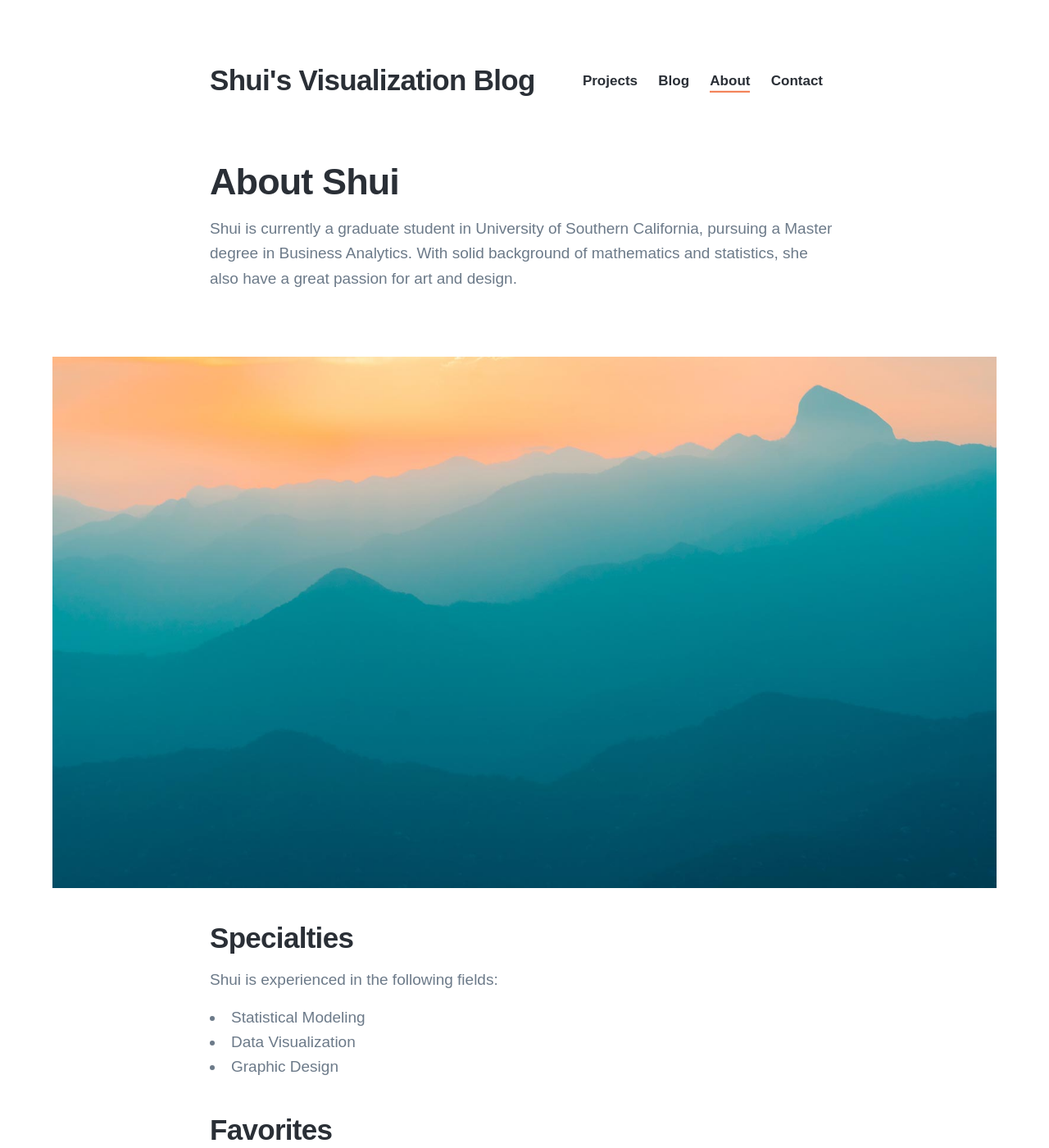
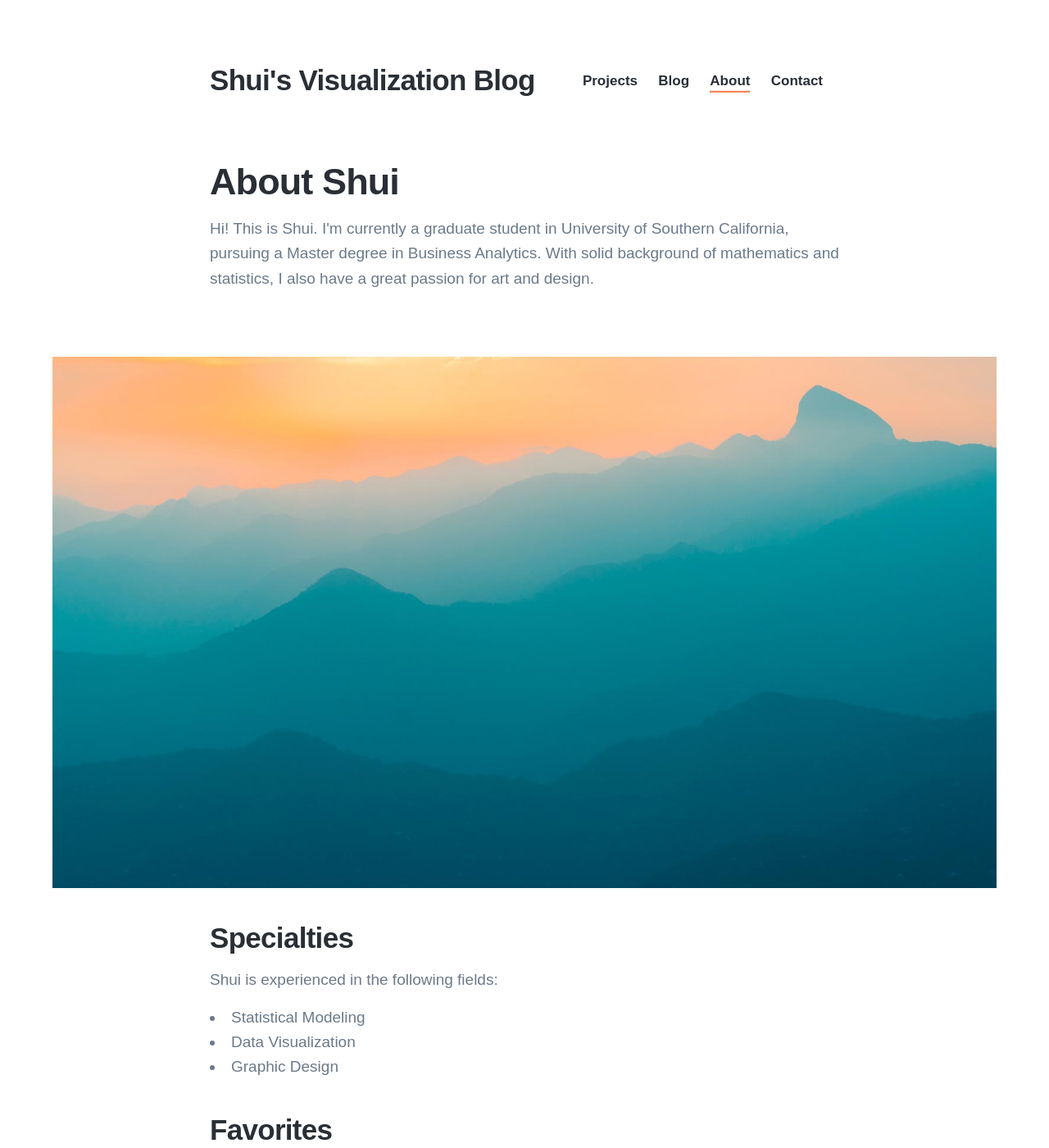
Before and after one commit to Shui-Yu/shui-yu.github.io, a Jekyll site: the page built from _pages/about.md, in a window 1280 px wide and 1400 px high. Shown: the whole window at 82% size. Built offline with Jekyll 4.4.1, drawn with Linux system fonts in a browser that asks for light colours; nearby versions of some CDN libraries; some web fonts are replaced; some of the changed text lies outside the part shown.

Commit message:
Update about.md

```diff
--- a/_pages/about.md
+++ b/_pages/about.md
@@ -1,6 +1,6 @@
 ---
 title: About Shui
-subtitle: Shui is currently a graduate student in University of Southern California, pursuing a Master degree in Business Analytics. With solid background of mathematics and statistics, she also have a great passion for art and design.
+subtitle: Hi! This is Shui. I'm currently a graduate student in University of Southern California, pursuing a Master degree in Business Analytics. With solid background of mathematics and statistics, I also have a great passion for art and design.
 description:
 featured_image: /images/demo/demo-landscape.jpg
 ---
```
Also changed, not shown: other parts of _pages/about.md (+1 -1 lines).
